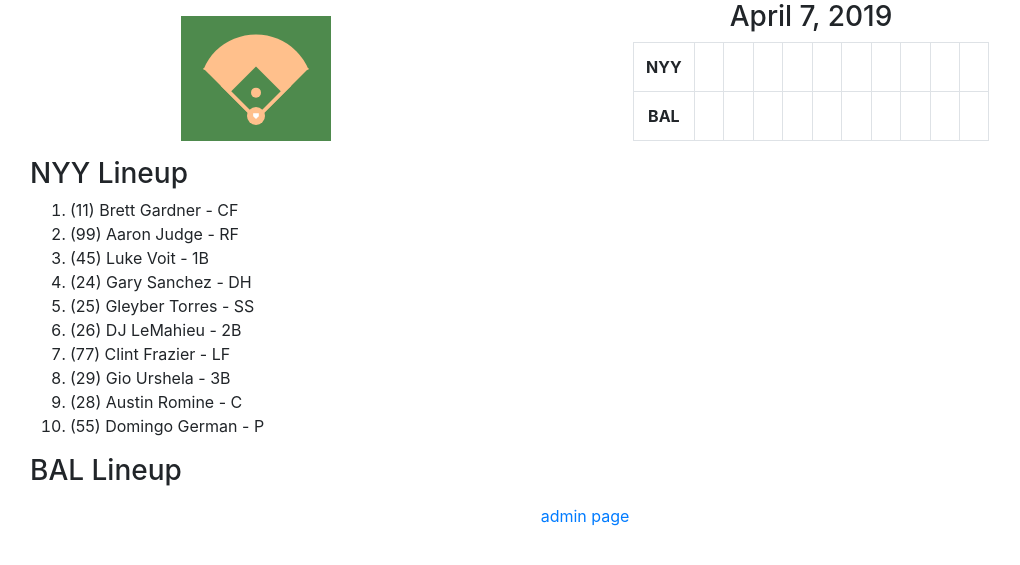
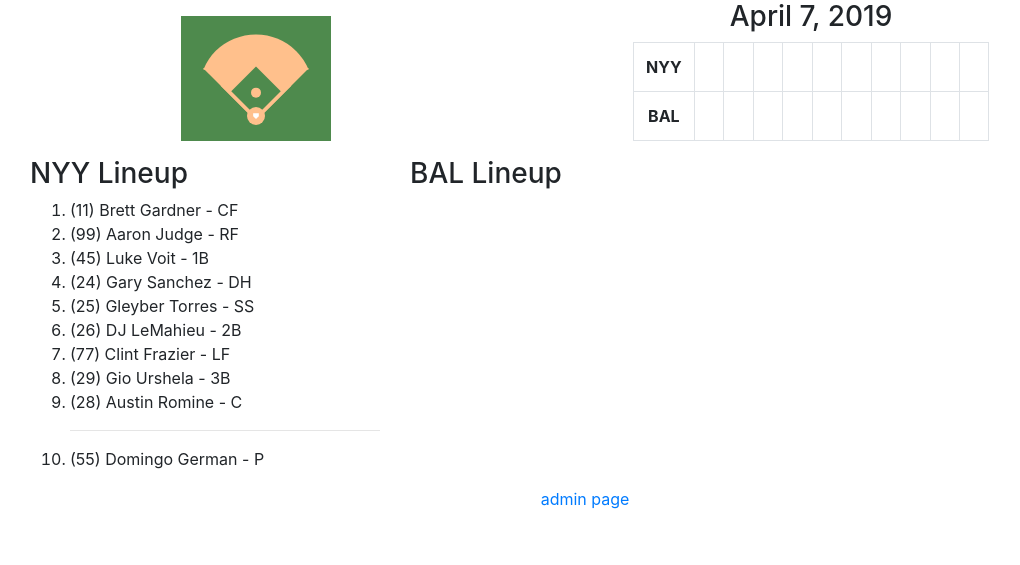
Before and after one commit to lamsond/bleacher-drum, a Django app: page /1/view_lineup/ in a window 1280 px wide. Shown: the part 56-621 px from the top of the page, without its empty margins (55-1075 px from the left). Run offline with Django 3.2, Linux system fonts and the light colour scheme; a user stored in the database is signed in; data comes from the database, SQL or seed files in the repository; lists and menus that the app fills with data are empty; some libraries are stand-ins or nearby versions.

Commit message:
put lineups in column layout

```diff
--- a/lineup_site/lineup_app/templates/lineup_app/view_lineup.html
+++ b/lineup_site/lineup_app/templates/lineup_app/view_lineup.html
@@ -8,18 +8,30 @@
 {% endblock %}
 
 {% block content %}
+<div class='row'>
+    <div class='col-sm-4'>
         <h3>{{ game.team_away }} Lineup</h3>
         <ol>
             {% for slot in awayslots %}
             <li>({{ slot.player.num }}) {{ slot.player }} - {{ slot.pos}} </li>
+            {% if slot.num == 9 %}
+            <hr>
+            {% endif %}
             {% endfor %}
         </ol>
+    </div>
+    <div class='col-sm-4'>
         <h3>{{ game.team_home }} Lineup</h3>
         <ol>
             {% for slot in homeslots %}
             <li>({{ slot.player.num }}) {{ slot.player }} - {{ slot.pos}} </li>
+            {% if slot.num == 9 %}
+            <hr>
+            {% endif %}
             {% endfor %}
         </ol>
+    </div>
+</div>
 {% endblock %}
 
 {% block js %}
```
Lines whose indentation alone changed are shown as unchanged.
